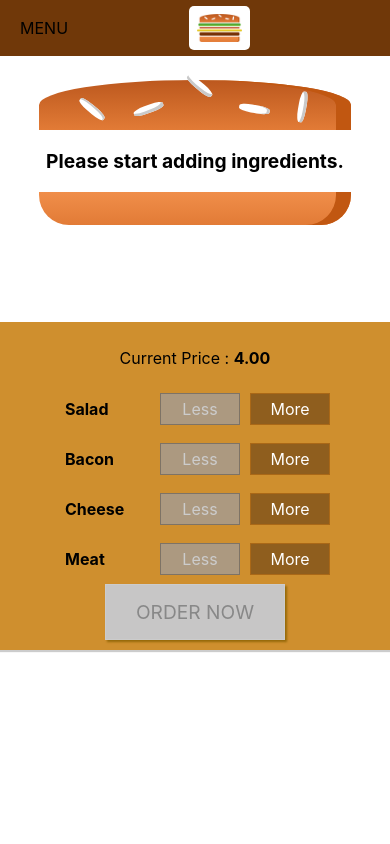
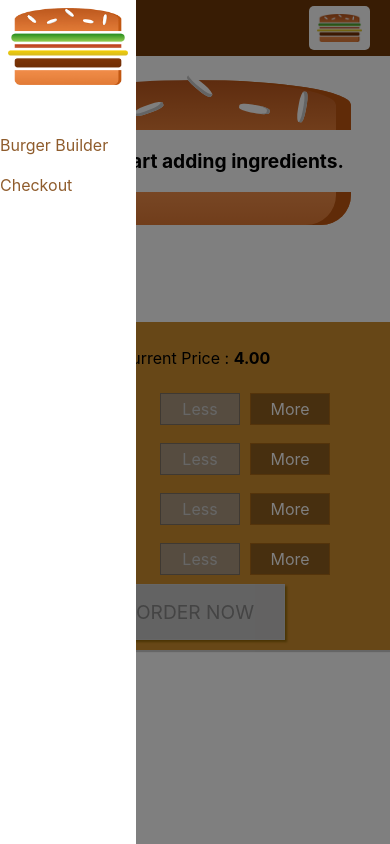
Before and after one commit to javamultiplex/burger-builder, a React (Create React App) app: page / in a window 390 px wide. Built offline with nearby package versions, Linux system fonts and the light colour scheme.

Commit message:
Added SideDrawer for mobile and desktop devices

```diff
--- a/src/components/Layout/Layout.js
+++ b/src/components/Layout/Layout.js
@@ -1,15 +1,30 @@
-import React from 'react';
+import React, { Component } from 'react';
 import Auxiliary from '../../hoc/Auxiliary';
 import Classes from './Layout.module.css';
 import Toolbar from '../Navigation/Toolbar/Toolbar';
+import SideDrawer from '../Navigation/SideDrawer/SideDrawer';
 
-const layout = (props) => (
-    <Auxiliary>
-        <Toolbar/>
-        <main className={Classes.Content}>
-            {props.children}
-        </main>
-    </Auxiliary>
-);
+class Layout extends Component {
 
-export default layout;
+    state = {
+        showSideDrawer: true
+    }
+
+    sideDrawerClosedHander = () => {
+        this.setState({ showSideDrawer: false });
+    }
+
+    render() {
+        return (
+            <Auxiliary>
+                <Toolbar />
+                <SideDrawer open={this.state.showSideDrawer} closed={this.sideDrawerClosedHander} />
+                <main className={Classes.Content}>
+                    {this.props.children}
+                </main>
+            </Auxiliary>
+        );
+    }
+}
+
+export default Layout;
--- a/src/components/Logo/Logo.js
+++ b/src/components/Logo/Logo.js
@@ -3,7 +3,7 @@
 import classes from './Logo.module.css';
 
 const logo = (props) => (
-    <div className={classes.Logo}>
+    <div className={classes.Logo} style={{height:props.height}}>
         <img src={burgerLogo} alt="MyBurger" />
     </div>
 );
--- a/src/components/Logo/Logo.module.css
+++ b/src/components/Logo/Logo.module.css
@@ -1,7 +1,7 @@
 .Logo{
     background-color: white;
     padding: 8px;
-    height: 80%;
+    height: 100%;
     box-sizing: border-box;
     border-radius: 5px;
 }
--- /dev/null
+++ b/src/components/Navigation/NavigationItems/NavigationItem/NavigationItem.js
@@ -0,0 +1,8 @@
+import React from 'react';
+import classes from './NavigationItem.module.css';
+const navigationItem = (props) => (
+    <li className={classes.NavigationItem}>
+        <a href={props.link} className={props.active ? classes.active : null}>{props.children}</a>
+    </li>
+);
+export default navigationItem;
--- /dev/null
+++ b/src/components/Navigation/NavigationItems/NavigationItem/NavigationItem.module.css
@@ -0,0 +1,46 @@
+.NavigationItem{
+    margin: 10px 0;
+    box-sizing: border-box;
+    display: block;
+    width: 100%;
+}
+
+.NavigationItem a{
+    color: #8F5C2C;
+    text-decoration: none;
+    width: 100%;
+    box-sizing: border-box;
+    display: block;
+}
+
+.NavigationItem a:hover,
+.NavigationItem a:active,
+.NavigationItem a.active{
+    color: #8F5C2C;
+}
+
+@media (min-width:500px){
+    .NavigationItem{
+        margin: 0;
+        display: flex;
+        height: 100%;
+        width:auto;
+        align-items: center;
+    }
+
+    .NavigationItem a{
+        color: white;
+        text-decoration: none;
+        height: 100%;
+        padding: 16px 10px;
+        border-bottom: 4px solid transparent;
+    }
+
+    .NavigationItem a:hover,
+    .NavigationItem a:active,
+    .NavigationItem a.active{
+        background-color: #8F5C2C;
+        border-bottom: 4px solid #40A4C8;
+        color: white;
+    }
+}
--- /dev/null
+++ b/src/components/Navigation/NavigationItems/NavigationItems.js
@@ -0,0 +1,10 @@
+import React from 'react';
+import classes from './NavigationItems.module.css';
+import NavigationItem from './NavigationItem/NavigationItem';
+const navigationItems = (props) => (
+    <ul className={classes.NavigationItems}>
+        <NavigationItem link="/" active>Burger Builder</NavigationItem>
+        <NavigationItem link="/">Checkout</NavigationItem>
+    </ul>
+);
+export default navigationItems;
--- /dev/null
+++ b/src/components/Navigation/NavigationItems/NavigationItems.module.css
@@ -0,0 +1,15 @@
+.NavigationItems{
+    margin: 0;
+    padding: 0;
+    list-style: none;
+    display: flex;
+    align-items: center;
+    flex-flow: column;
+    height: 100%;
+}
+
+@media (min-width:500px){
+    .NavigationItems{
+        flex-flow: row;
+    }
+}
--- /dev/null
+++ b/src/components/Navigation/SideDrawer/SideDrawer.js
@@ -0,0 +1,34 @@
+import React from 'react';
+import Logo from '../../Logo/Logo';
+import NavigationItems from '../NavigationItems/NavigationItems';
+import classes from './SideDrawer.module.css';
+import Backdrop from '../../UI/Backdrop/Backdrop';
+import Auxiliary from '../../../hoc/Auxiliary';
+
+
+const sideDrawer = (props) => {
+
+    let attachedClasses = [classes.SideDrawer, classes.Close];
+
+    if (props.open) {
+        attachedClasses = [classes.SideDrawer, classes.Open];
+    }
+
+    return (
+        <Auxiliary>
+            <Backdrop show={props.open} clicked={props.closed} />
+            <div className={attachedClasses.join(' ')}>
+                <div className={classes.Logo}>
+                    <Logo />
+                </div>
+                <nav>
+                    <NavigationItems />
+                </nav>
+            </div>
+        </Auxiliary>
+
+    );
+
+};
+
+export default sideDrawer;
--- /dev/null
+++ b/src/components/Navigation/SideDrawer/SideDrawer.module.css
@@ -0,0 +1,32 @@
+.SideDrawer{
+    position: fixed;
+    widows: 280px;
+    max-width: auto;
+    height: 100%;
+    left: 0;
+    top: 0;
+    z-index: 200;
+    background-color: white;
+    padding: 32-x 16px;
+    box-sizing: border-box;
+    transition: transform 0.3s ease-out;
+}
+
+@media (min-width:500px){
+    .SideDrawer{
+        display: none;
+    }
+}
+
+.Open{
+transform: translateX(0);
+}
+
+.Close{
+transform: translateX(-100%);
+}
+
+.Logo{
+  height: 11%;
+  margin-bottom: 32px;
+}
--- a/src/components/Navigation/Toolbar/Toolbar.js
+++ b/src/components/Navigation/Toolbar/Toolbar.js
@@ -1,13 +1,16 @@
 import React from 'react';
 import classes from './Toolbar.module.css';
 import Logo from '../../Logo/Logo';
+import NavigationItems from '../NavigationItems/NavigationItems';
 const toolbar = (props) => (
 
     <header className={classes.Toolbar}>
         <div>MENU</div>
-        <Logo />
-        <nav>
-
+        <div className={classes.Logo}>
+        <Logo/>
+        </div>
+        <nav className={classes.DesktopOnly}>
+            <NavigationItems />
         </nav>
     </header>
 
--- a/src/components/Navigation/Toolbar/Toolbar.module.css
+++ b/src/components/Navigation/Toolbar/Toolbar.module.css
@@ -17,3 +17,13 @@
     height: 100%;
 
 }
+
+.Logo{
+    height: 80%;
+}
+
+@media (max-width:499px){
+    .DesktopOnly{
+        display:none;
+    }
+}
```
